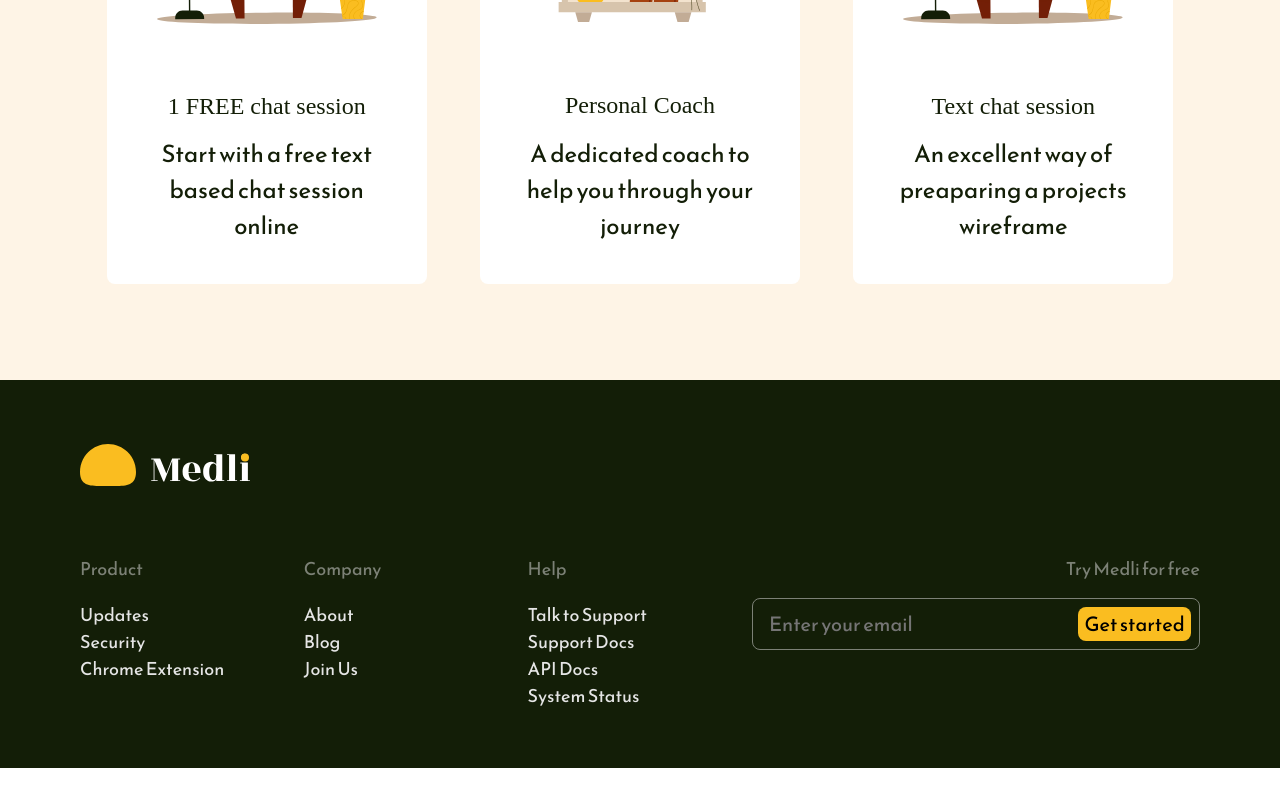
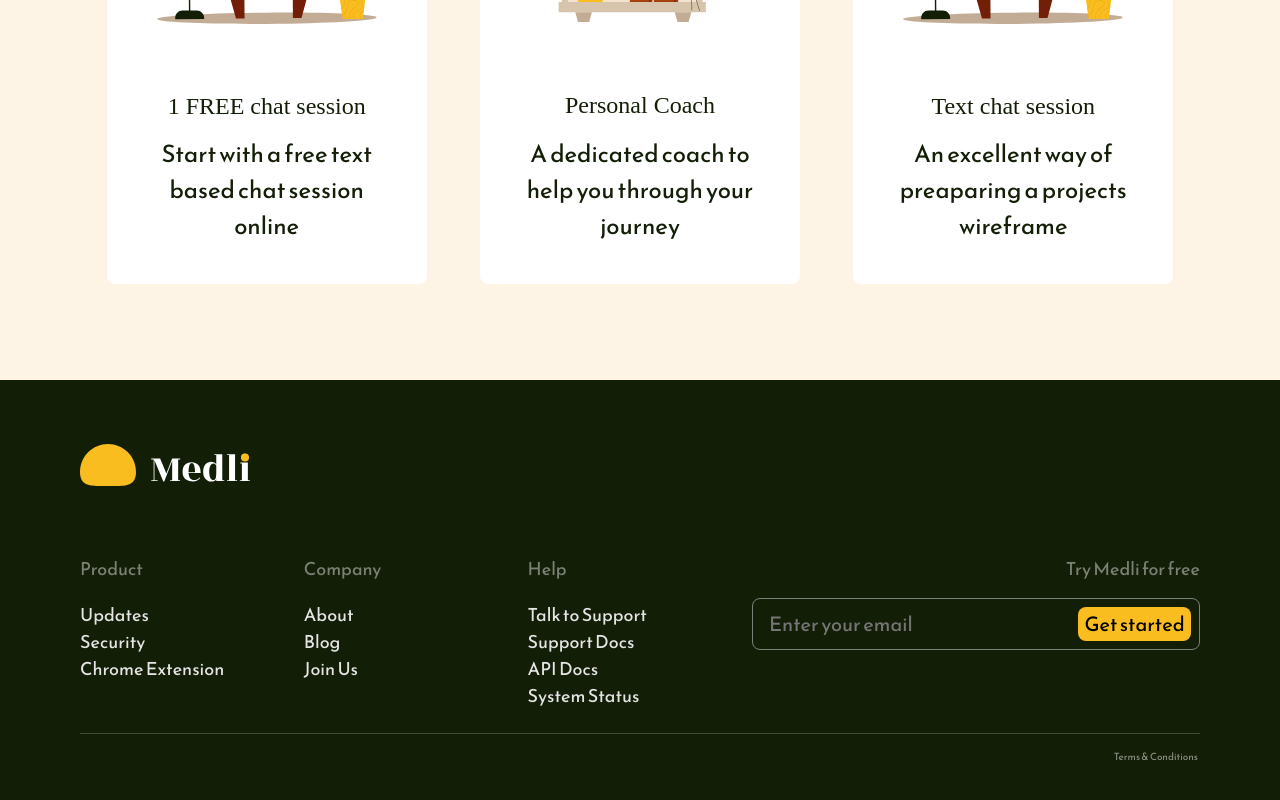
Before and after one commit to ann-kar/ak-medli, a React (Create React App) app: page /#/ in a window 1280 px wide. Shown: the part 2852-3652 px from the top of the page. Before the commit the page ends 3620 px from the top, so only its background shows below. Built offline with nearby package versions, Linux system fonts and the light colour scheme; a web font is replaced by a local one.

Commit message:
Footer: terms added

```diff
--- a/src/components/Form/Form.scss
+++ b/src/components/Form/Form.scss
@@ -4,7 +4,6 @@
   width: 100%;
   padding-top: 56px;
   color: map_get($colors, darkgray);
-  font-family: map_get($fonts, main);
 
   &__title {
     margin-bottom: 16px;
--- a/src/components/SiteMap/SiteMap.scss
+++ b/src/components/SiteMap/SiteMap.scss
@@ -2,7 +2,6 @@
 
 .SiteMap {
   width: 100%;
-  font-family: map_get($fonts, main);
   font-size: 18px;
   line-height: 27px;
   display: flex;
--- /dev/null
+++ b/src/components/Terms/Terms.js
@@ -0,0 +1,15 @@
+import React from "react";
+
+import "./Terms.scss";
+
+function Terms() {
+
+    return (
+        <div className="Terms">
+            <div className="Terms__line" />
+            <h6 className="Terms__text">Terms & Conditions</h6>
+        </div>
+    )
+}
+
+export default Terms;
--- /dev/null
+++ b/src/components/Terms/Terms.scss
@@ -0,0 +1,31 @@
+@import "../../styles/global";
+
+.Terms {
+  display: none;
+
+  @include over850 {
+    display: flex;
+    flex-wrap: wrap;
+    width: 100%;
+    order: 3;
+    height: 2rem;
+
+    & > * {
+      width: 100%;
+      height: 50%;
+    }
+
+    &__line {
+      border-top: 1px solid map_get($colors, white);
+      opacity: 0.2;
+    }
+
+    &__text {
+      color: map_get($colors, white);
+      opacity: 0.5;
+      font-size: 10px;
+      text-align: right;
+      padding-right: 2px;
+    }
+  }
+}
--- a/src/components/index.js
+++ b/src/components/index.js
@@ -2,5 +2,6 @@ import Logo from "./Logo/Logo";
 import Video from "./Video/Video";
 import Form from "./Form/Form";
 import SiteMap from "./SiteMap/SiteMap";
+import Terms from "./Terms/Terms";
 
-export {Logo, Video, Form, SiteMap}
+export {Logo, Video, Form, SiteMap, Terms}
--- a/src/pages/Home/Footer/Footer.js
+++ b/src/pages/Home/Footer/Footer.js
@@ -1,7 +1,7 @@
 import React from "react";
 
 import "./Footer.scss";
-import {Logo, Form, SiteMap} from "../../../components";
+import {Logo, Form, SiteMap, Terms} from "../../../components";
 
 function Footer() {
 
@@ -13,6 +13,7 @@ function Footer() {
                 </div>
                 <Form/>
                 <SiteMap/>
+                <Terms/>
             </div>
         </div>
     )
--- a/src/pages/Home/Footer/Footer.scss
+++ b/src/pages/Home/Footer/Footer.scss
@@ -5,6 +5,7 @@
   padding-top: 64px;
   padding-bottom: 35px;
   background: map_get($colors, font);
+  font-family: map_get($fonts, main);
 
   &__main {
 
```
